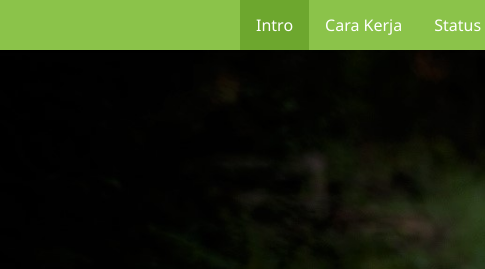
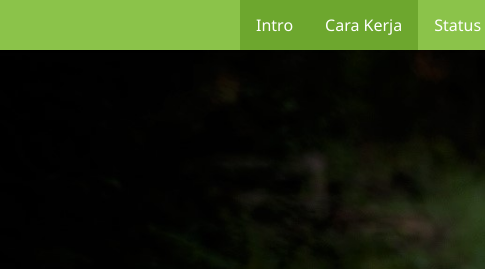
Before and after one commit to salimromadhon/web, a plain HTML site: page responsi-web-1/status.html in a window 1280 px wide. Shown: the top 269 px of the page, 0-485 px from the left. Drawn offline with Linux system fonts and the light colour scheme.

Commit message:
Update status.html

```diff
--- a/responsi-web-1/status.html
+++ b/responsi-web-1/status.html
@@ -15,7 +15,7 @@
       <div class="gw">
         <ul class="left">
           <li><a class="active" href="index.html">Intro</a></li>
-	  <li><a href="status.html">Cara Kerja</a></li>
+	  <li><a class="active" href="status.html">Cara Kerja</a></li>
           <li><a href="#status.html">Status</a></li>
           <li><a href="#bergabung.html">Bergabung</a></li>
         </ul>
```
